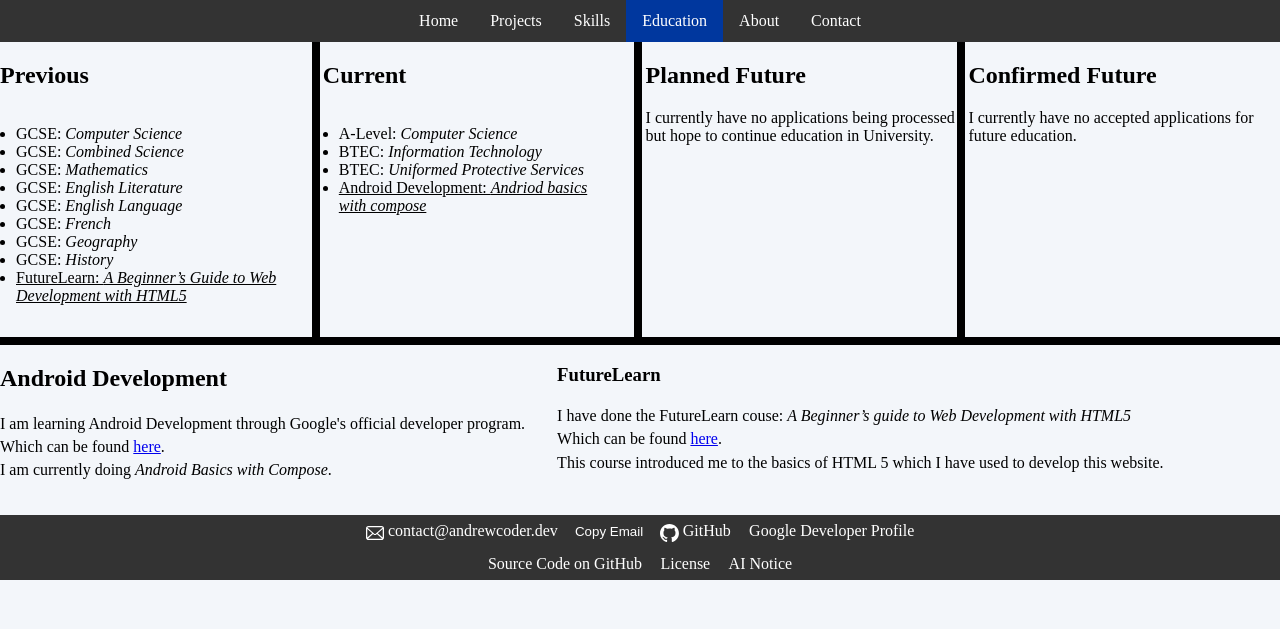
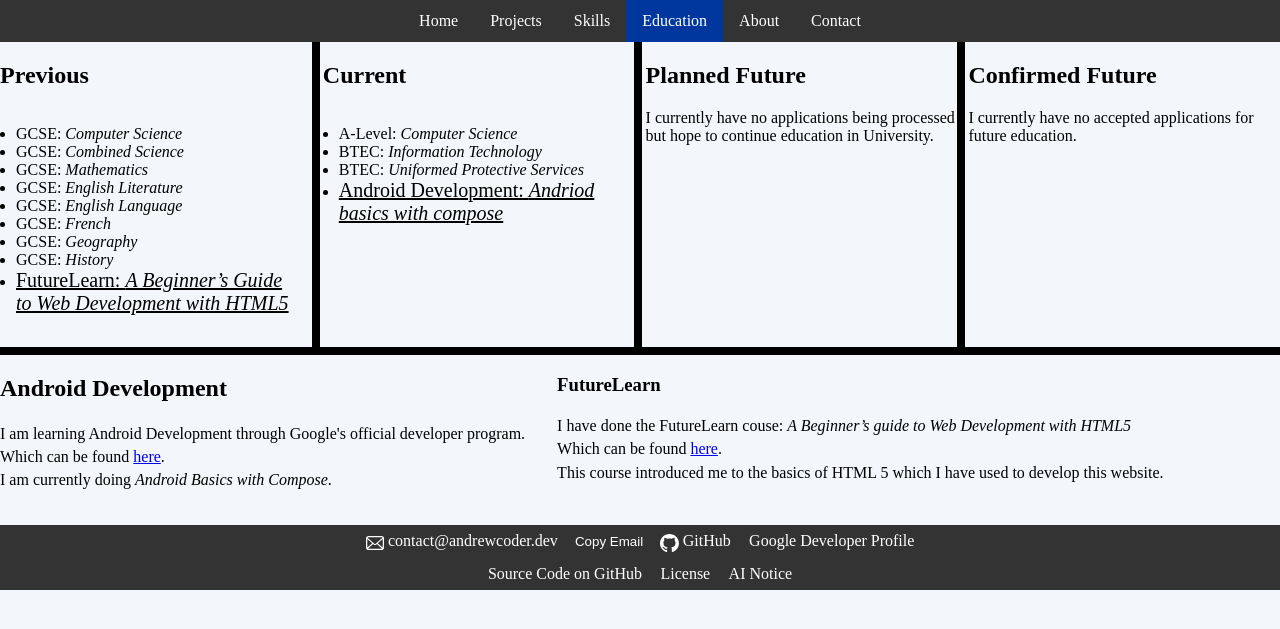
Before and after one commit to Andrew-Dev-Coder/Portfolio, a Jekyll site: the page built from Pages/OtherPages/education.html, in a window 1280 px wide. Shown: the top 629 px of the page. Built offline with Jekyll 4.4.1, drawn with Linux system fonts in a browser that asks for light colours.

Commit message:
Update style.css

```diff
--- a/CSS/style.css
+++ b/CSS/style.css
@@ -186,6 +186,10 @@
     color: black;
 }
 
+.internalLink{
+    font-size: 1.25em;
+}
+
 .internalLink:hover{
     opacity: 0.85;
 }
```
